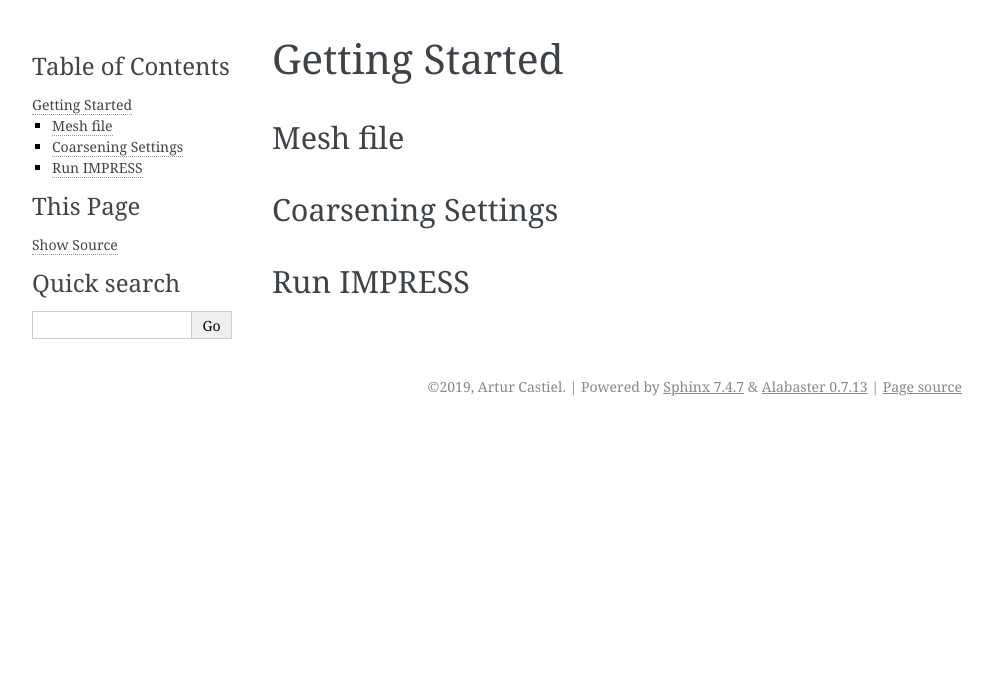
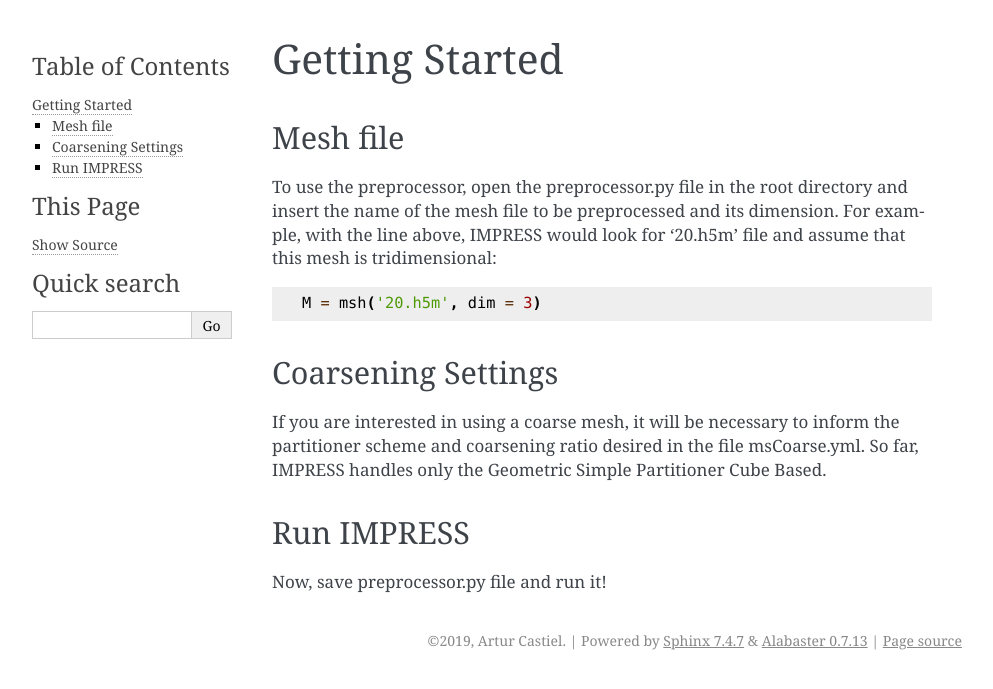
Before and after one commit to padmec-reservoir/impress, a Sphinx documentation site: the page built from docs/tutorials/test.rst, in a window 1280 px wide. Shown: the top 689 px of the page, without its empty margins (148-1141 px from the left). Built offline with Sphinx 7.4.7, drawn with Linux system fonts in a browser that asks for light colours.

Commit message:
Documentation updated

```diff
--- a/docs/index.rst
+++ b/docs/index.rst
@@ -4,8 +4,9 @@
     :align: center
     :scale: 120%
 
-IMPRESS, Intuitive Multilevel Preprocessor for Smart Simulation, is a preprocessor for general purpose capable of handling meshes 2D and 3D meshes. It uses the robustness of PyMoab allied to a simple interface to generate all required mesh entities in a simulation (multilevel or not) by receiving only coarsening parameters (if necessary) and a .msh or .h5m mesh file.
+The IMPRESS, Intuitive Multilevel Preprocessor for Smart Simulation, is a preprocessor for general purpose capable of handling meshes 2D and 3D meshes. It uses the robustness of PyMoab allied to a simple interface to generate all required mesh entities in a simulation by receiving only coarsening parameters (if necessary) and a .msh or .h5m mesh file.
 
+IMPRESS is on development phase yet, but if you'd like to use it, get instalation informations _here <https://martinfowler.com/bliki/DomainSpecificLanguage.html>`_ . Next, you can learn how to run it _here <https://martinfowler.com/bliki/DomainSpecificLanguage.html>`_.
 
 Documentation coming soon!
 
--- a/docs/packages.rst
+++ b/docs/packages.rst
@@ -3,5 +3,3 @@ Packages
 
 .. toctree::
   :caption: Packages:
-
-  packages/test.rst
--- a/docs/packages/test.rst
+++ /dev/null
@@ -1,6 +0,0 @@
-Test!
-=====
-
-.. automodule:: impress.meshHandle.multiscaleMesh
-   :members:
-   :show-inheritance:
--- a/docs/tutorials/test.rst
+++ b/docs/tutorials/test.rst
@@ -1,14 +1,18 @@
 Getting Started
 ===============
-
 Mesh file
 ---------
+To use the preprocessor, open the preprocessor.py file in the root directory and insert the name of the mesh file to be preprocessed and its dimension. For example, with the line above, IMPRESS would look for '20.h5m' file and assume that this mesh is tridimensional:
 
+.. code:: python
+
+   M = msh('20.h5m', dim = 3)
 
 Coarsening Settings
 -------------------
-
+If you are interested in using a coarse mesh, it will be necessary to inform the partitioner scheme and coarsening ratio desired in the file msCoarse.yml. So far, IMPRESS handles only the Geometric Simple Partitioner Cube Based.
 
 
 Run IMPRESS
 -----------
+Now, save preprocessor.py file and run it!
```
